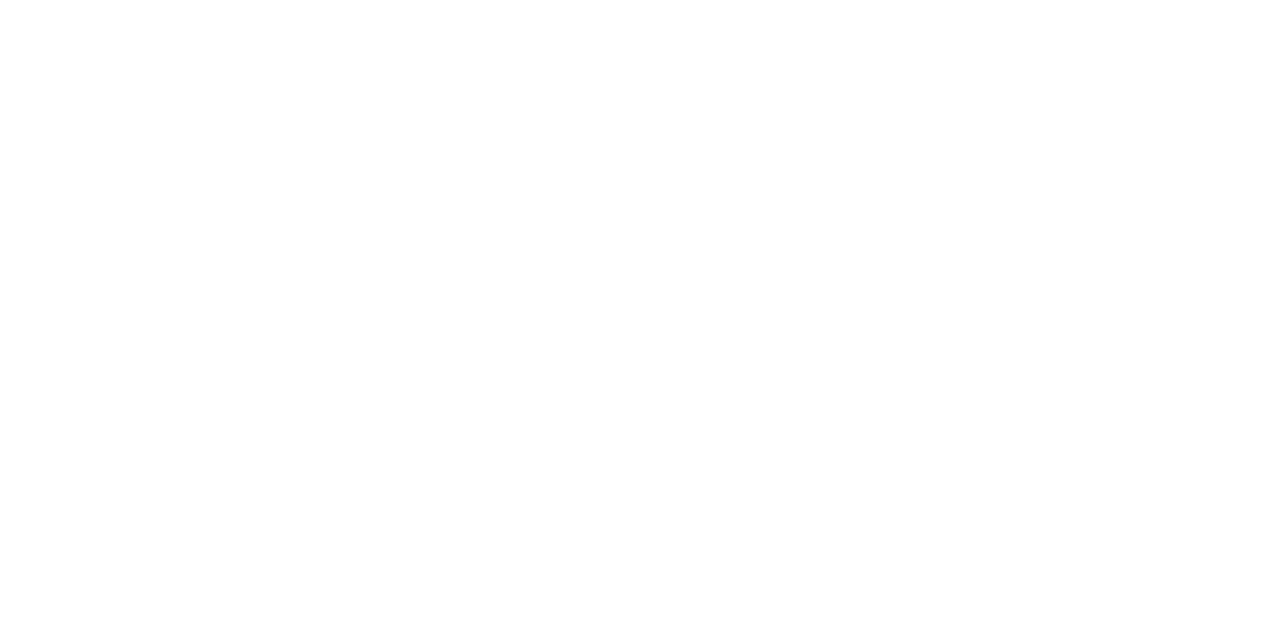
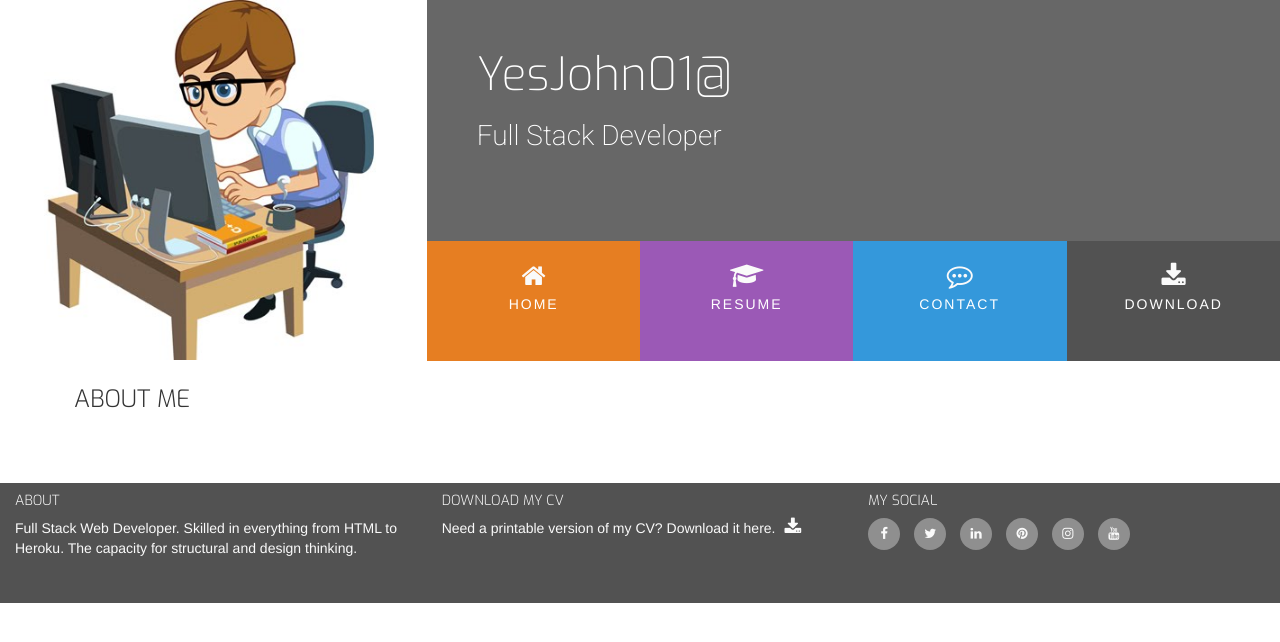
Before and after one commit to johnnyesstudent/udc, a plain HTML site: page index.html in a window 1280 px wide. Drawn offline with nearby package versions, Linux system fonts and the light colour scheme.

Commit message:
created personal section basic structure and three reasons heading

```diff
--- a/assets/css/style.css
+++ b/assets/css/style.css
@@ -0,0 +1,204 @@
+@import url('https://fonts.googleapis.com/css?family=Roboto:100,200,300,400,500,600,700|Exo:100,200,300,400,500,600,700');
+
+/*----------------------------------------------------Colours*/
+
+.bg-color-name-title {
+    background-color: #676767;
+}
+
+.bg-color-three-reasons {
+    background-color: #ffffff;
+}
+
+.ui-menu-color-home {
+    background-color: #e67e22;
+}
+
+.ui-menu-color-resume {
+    background-color: #9b59b6;
+}
+
+.ui-menu-color-contact {
+    background-color: #3498db;
+}
+
+.ui-menu-color-download {
+    background-color: #525252;
+}
+
+/*----------------------------------------------------Special Paddings/Margins/Text*/
+
+h1,
+h2,
+h3,
+h4 {
+    margin: 0;
+}
+
+.uppercase {
+    text-transform: uppercase;
+}
+
+.general-sub {
+    font-family: "Exo", sans-serif;
+    font-weight: 300;
+    color: #fafafa;
+}
+
+.inline-block {
+    display: inline-block;
+}
+
+.section-column {
+    padding:0 30px 30px;
+    float: none;
+    display: table-cell;
+}
+
+.row-table {
+    display: table;
+}
+
+.section-heading {
+    font-family: "Exo", sans-serif;
+    font-weight: 300;
+    margin-top: 25px;
+    margin-bottom: 40px;
+}
+
+/*----------------------------------------------------Heading*/
+
+header: {
+    margin:0;
+}
+
+.heading {
+    margin-left: 50px;
+}
+
+.logo {
+    background: url("../images/web-developer.png");
+    background-position: center;
+    background-repeat: no-repeat;
+    background-size: cover;
+    min-height: 360px;
+    transition: all .5s ease-in-out;
+    -moz-transition: all .5s ease-in-out;
+    -webkit-transition: all .5s ease-in-out;
+}
+
+.name {
+    font-family: "Exo", sans-serif;
+    font-weight: 200;
+    font-size: 46px;
+    margin-top: 50px;
+    color:#ffffff;
+}
+
+.title {
+    font-family: "Roboto", sans-serif;
+    font-weight: 200;
+    font-size: 28px;
+    margin-top: 20px;
+    margin-bottom: 90px;
+    color: #ffffff;
+}
+
+#nav {
+    margin: 0;
+}
+
+#nav li {
+    padding: 0;
+}
+
+
+.menuitem {
+    height: 120px;
+    text-align: center;
+    padding: 0;
+}
+
+.menuitem a{
+    width: 100%;
+    text-decoration: none;
+    color: #ffffff;
+    height: 120px;
+}
+
+.menuitem a i {
+    padding-top: 22px;
+    display: block;
+    color: #fafafa;
+    font-size: 26px;
+}
+
+.menuitem span {
+    display: block;
+    width: 100%;
+    padding-top: 5px;
+    text-align: center;
+    text-transform: uppercase;
+    font-size: 14px;
+    font-weight: 300;
+    letter-spacing: 2px;
+}
+
+/*----------------------------------------------------Hover.css*/
+
+.hvr-sweep-to-bottom:before {
+    background: rgba(0,0,0, 0.2);
+    height: 120px;
+}
+
+/*----------------------------------------------------Footer*/
+
+footer {
+    background-color: #525252;
+    color: #fafafa;
+    min-height: 120px;
+    margin: 0;
+}
+
+footer .cv-pdf i {
+    color: #fafafa;
+    text-align: center;
+    font-size: 18px;
+    padding-left: 5px;
+}
+
+footer .cv-pdf i:hover {
+    color: #e84610;
+    transition: all 0.35s ease-in-out;
+    -moz-transition: all 0.35s ease-in-out;
+    -webkit-transition: all 0.35s ease-in-out;
+    -o-transition: all 0.35s ease-in-out;
+}
+
+.social-links {
+    padding-bottom: 15px;
+}
+
+.social-links li a i {
+    width: 32px;
+    height: 32px;
+    padding: 12px 0;
+    border-radius: 50%;
+    font-size: 13px;
+    line-height: 7px;
+    text-align: center;
+    color: #fafafa;
+    background: #8f8f8f;
+    transition: all 0.35s ease-in-out;
+    -moz-transition: all 0.35s ease-in-out;
+    -webkit-transition: all 0.35s ease-in-out;
+    -o-transition: all 0.35s ease-in-out;
+}
+
+.social-links li a i:hover {
+    background: #e84610;
+}
+
+#footer-details {
+    margin: 20px;
+}
--- a/index.html
+++ b/index.html
@@ -1,13 +1,88 @@
 <!DOCTYPE html>
 <html>
-    <head>
-        <link rel="stylesheet" href="https://stackpath.bootstrapcdn.com/bootstrap/4.1.0/css/bootstrap.min.css" type="text/css" />
-        <link rel="stylesheet" href="https://stackpath.bootstrapcdn.com/font-awesome/4.7.0/css/font-awesome.min.css" type="text/css" />
+<head>
+    <link rel="stylesheet" href="https://maxcdn.bootstrapcdn.com/bootstrap/3.3.7/css/bootstrap.min.css" type="text/css"/>
+    <link rel="stylesheet" href="https://maxcdn.bootstrapcdn.com/font-awesome/4.7.0/css/font-awesome.min.css" type="text/css"/>
+    <link rel="stylesheet" href="https://cdnjs.cloudflare.com/ajax/libs/hover.css/2.1.1/css/hover-min.css" type="text/css" />
+    <link rel="stylesheet" href="assets/css/style.css" type="text/css"/>
+</head>
 
+    <body>
+        <header class="container-fluid">
+            <div class="row">
+                <a href="index.html">
+                    <div class="col-md-4 logo">
 
+                    </div>
+                </a>
+                <div class="col-md-8">
+                    <div class="row bg-color-name-title">
+                        <div class="heading">
+                            <h1 class="name">YesJohn01@</h1>
+                            <h2 class="title">Full Stack Developer</h2>
+                        </div>
+                    </div>
+                    <div class="row">
+                        <ul id="nav" class="list-inline clearfix">
+                            <li class="col-xs-6 col-sm-3 ui-menu-color-home menuitem">
+                                <a ref="#" class="hvr-sweep-to-bottom"><i class= "fa fa-home" aria-hidden="true"></i><span>Home</span></a>
+                            </li>
+                            <li class="col-xs-6 col-sm-3 ui-menu-color-resume menuitem">
+                                <a ref="#" class="hvr-sweep-to-bottom"><i class= "fa fa-graduation-cap" aria-hidden="true"></i><span>Resume</span></a>
+                            </li>
+                            <li class="col-xs-6 col-sm-3 ui-menu-color-contact menuitem">
+                                <a ref="#" class="hvr-sweep-to-bottom"><i class= "fa fa-commenting-o" aria-hidden="true"></i><span>Contact</span></a>
+                            </li>
+                            <li class="col-xs-6 col-sm-3 ui-menu-color-download menuitem">
+                                <a ref="#" class="hvr-sweep-to-bottom"><i class= "fa fa-download" aria-hidden="true"></i><span>Download</span></a>
+                            </li>
+                        </ul>
+                    </div>
+                </div>
+            </div>
+        </header>
 
-    </head>
-    <body>
+        <section class="container-fluid">
+            <div class="row row-table">
+                <div class="col-xs-12 col-sm-12 col-md-8 bg-color-three-reasons section-column">
+                    <div class="row">
+                        <div class="col-md-12">
+                            <h3 class="section-heading uppercase">About Me</h3>
+                        </div>
+                    </div>
+                </div>
+            </div>
+        </section>
+
+        <footer class="container-fluid">
+            <div class="row">
+                <div class="col-sm-4">
+                    <h5 class="uppercase general-sub">About</h5>
+                    <p class="inline-block">
+                       Full Stack Web Developer. Skilled in everything from HTML to Heroku. The capacity for structural and design thinking.
+                    </p>
+                </div>
+                <div class="col-sm-4">
+                    <h5 class="uppercase general-sub">Download My CV</h5>
+                    <p class="inline-block">
+                        Need a printable version of my CV? Download it here.
+                        <a ref="#" class="cv-pdf"><i class="fa fa-download" aria-hidden="true"></i></a>
+                    </p>
+                </div>
+                <div class="col-sm-4">
+                     <h5 class="uppercase general-sub">My Social</h5>
+                     <ul class="list-inline social-links">
+                         <li><a target="_blank" href="#"> <i class="fa fa-facebook"></i></a></li>
+                         <li><a target="_blank" href="#"> <i class="fa fa-twitter"></i></a></li>
+                         <li><a target="_blank" href="#"> <i class="fa fa-linkedin"></i></a></li>
+                         <li><a target="_blank" href="#"> <i class="fa fa-pinterest"></i></a></li>
+                         <li><a target="_blank" href="#"> <i class="fa fa-instagram"></i></a></li>
+                         <li><a target="_blank" href="#"> <i class="fa fa-youtube"></i></a></li>
+                     </ul>
+                </div>
+            </div>
+        </footer>
 
     </body>
+
 </html>
```
Also changed, not shown: assets/images/web-developer.png (added).
